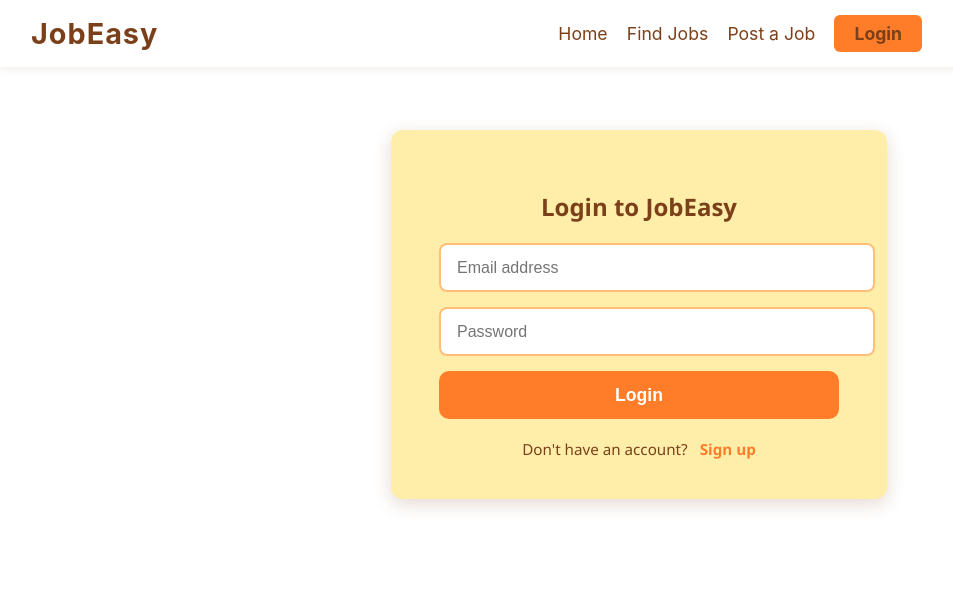
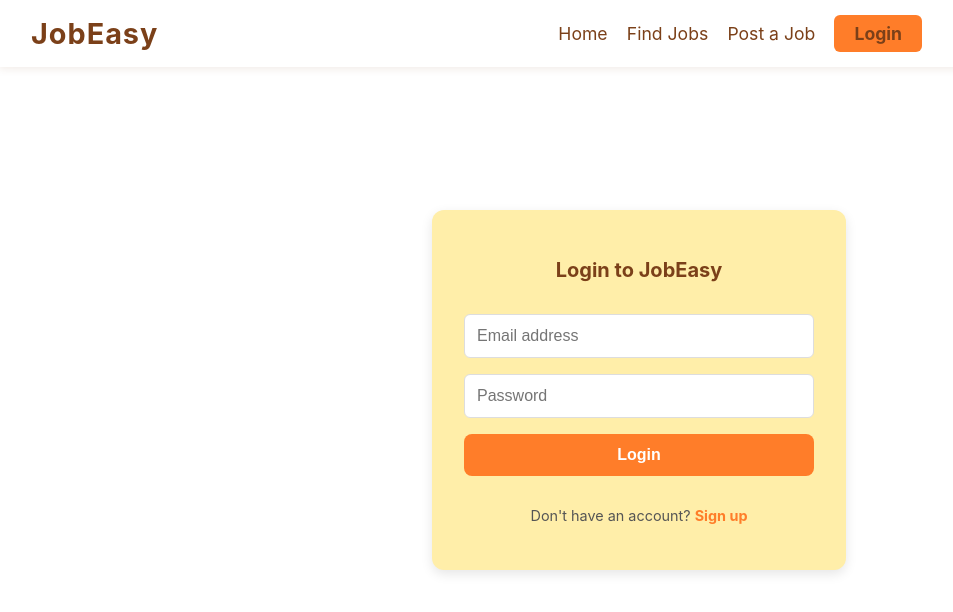
Before and after one commit to Adnan-Shaikh/JOB-EASY, a React (Create React App) app in the folder job-portal/: page /login in a window 1280 px wide. Shown: the top 612 px of the page, without its empty margins (1-954 px from the left). Built offline with nearby package versions, Linux system fonts and the light colour scheme.

Commit message:
Hard Coded the Login and Signup page again cause AI is Dumb

```diff
--- a/job-portal/src/App.js
+++ b/job-portal/src/App.js
@@ -7,6 +7,7 @@ import FindJobs from './findjobs';
 import PostJob from './postjobs';
 // import EmployeeProfile from './profile';
 import Login from './login';
+import Signup from './signup';
 import Team from './team';
 import Terms from './terms';
 
@@ -21,6 +22,7 @@ function App() {
         <Route path="/post-job" element={<PostJob />} />
         {/* <Route path="/profile" element={<EmployeeProfile />} /> */}
         <Route path="/login" element={<Login />} />
+        <Route path="/signup" element={<Signup />} />
         <Route path='/team' element={<Team/>}/>
         <Route path='/terms' element={<Terms/>}/>
         {/* Optional: Add a fallback 404 page route */}
--- a/job-portal/src/login.css
+++ b/job-portal/src/login.css
@@ -1,3 +1,17 @@
+/* :root {
+  --color-dark-brown: #7B4019;
+  --color-bright-orange: #FF7D29;
+  --color-soft-orange: #FFBF78;
+  --color-pale-yellow: #FFEEA9;
+}
+
+.Form-container{
+  width: 100%;
+}
+
+.Box{
+
+} */
 :root {
   --color-dark-brown: #7B4019;
   --color-bright-orange: #FF7D29;
@@ -5,64 +19,73 @@
   --color-pale-yellow: #FFEEA9;
 }
 
-.auth-container {
-  max-width: 400px;
-  margin: 60px auto;
-  background: var(--color-pale-yellow);
-  padding: 2.5rem 3rem;
-  border-radius: 12px;
-  box-shadow: 0 5px 18px rgba(123, 64, 25, 0.2);
-  text-align: center;
-  font-family: 'Segoe UI', Tahoma, Geneva, Verdana, sans-serif;
-  color: var(--color-dark-brown);
+.Form-container {
+  display: flex;
+  justify-content: center;
+  align-items: center;
+  min-height: 80vh;
 }
 
-.auth-container h2 {
-  margin-bottom: 20px;
-  font-weight: 700;
+.Box {
+  background: var(--color-pale-yellow);
+  padding: 2rem;
+  border-radius: 12px;
+  box-shadow: 0px 4px 12px rgba(0,0,0,0.1);
+  width: 350px;
+  display: flex;
+  flex-direction: column;
+  gap: 1rem;
 }
 
-.auth-form input {
-  width: 100%;
-  padding: 0.85rem 1rem;
-  margin-bottom: 15px;
-  border-radius: 8px;
-  border: 2px solid var(--color-soft-orange);
+.title {
+  text-align: center;
+  font-size: 1.25rem;
+  font-weight: bold;
+  color: var(--color-dark-brown);
+  margin-bottom: 1rem;
+}
+
+.input {
+  padding: 0.75rem;
+  border: 1px solid #ddd;
+  border-radius: 6px;
   font-size: 1rem;
   outline: none;
-  transition: border-color 0.25s;
 }
 
-.auth-form input:focus {
+.input:focus {
   border-color: var(--color-bright-orange);
+  box-shadow: 0px 0px 4px rgba(255, 125, 41, 0.5);
 }
 
-.auth-form button {
-  background-color: var(--color-bright-orange);
-  color: white;
-  font-weight: 700;
-  font-size: 1.1rem;
+.login-btn {
+  background: var(--color-bright-orange);
+  color: #fff;
+  font-size: 1rem;
+  font-weight: bold;
+  padding: 0.75rem;
   border: none;
-  border-radius: 10px;
-  padding: 0.85rem 0;
-  width: 100%;
+  border-radius: 8px;
   cursor: pointer;
   transition: background 0.3s;
 }
 
-.auth-form button:hover {
-  background-color: var(--color-soft-orange);
+.login-btn:hover {
+  background: #ff6a00;
 }
 
-.auth-toggle {
-  margin-top: 20px;
-  font-size: 0.95rem;
-  color: var(--color-dark-brown);
+.signup-text {
+  text-align: center;
+  font-size: 0.9rem;
+  color: #555;
 }
 
-.auth-toggle span {
+.signup-text a {
   color: var(--color-bright-orange);
-  cursor: pointer;
-  font-weight: 700;
-  margin-left: 8px;
+  font-weight: bold;
+  text-decoration: none;
 }
+
+.signup-text a:hover {
+  text-decoration: underline;
+}
--- a/job-portal/src/login.js
+++ b/job-portal/src/login.js
@@ -1,74 +1,38 @@
-import React, { useState } from 'react';
+// import './login.css';
+
+// const Loginform = () => {
+//   return(
+//     <div className='Form-container'>
+//       <Form action="/login" className='Box' method='POST'>
+
+//       </Form>
+//     </div>
+//   );
+
+// };
+
+// export default Loginform;
+
 import './login.css';
 
-const LoginSignup = () => {
-  const [isLogin, setIsLogin] = useState(true);
-  const [formData, setFormData] = useState({
-    email: '',
-    password: '',
-    username: '',
-  });
+const Loginform = () => {
+  return (
+    <div className="Form-container">
+      <form action="/login" className="Box" method="POST">
+        <h2 className="title">Login to JobEasy</h2>
 
-  const toggleForm = () => {
-    setIsLogin(!isLogin);
-    setFormData({ email: '', password: '', username: '' }); // reset form
-  };
+        <input type="email" name="email" placeholder="Email address" required className="input"/>
 
-  const handleChange = (e) => {
-    const { name, value } = e.target;
-    setFormData(prev => ({ ...prev, [name]: value }));
-  };
+        <input type="password" name="password" placeholder="Password" required className="input" />
 
-  const handleSubmit = (e) => {
-    e.preventDefault();
-    // Handle auth logic: call backend API for login/signup
-    if (isLogin) {
-      console.log('Logging in:', formData);
-    } else {
-      console.log('Signing up:', formData);
-    }
-  };
+        <button type="submit" className="login-btn">Login</button>
 
-  return (
-    <div className="auth-container">
-      <h2>{isLogin ? "Login to JobEasy" : "Create Your Account"}</h2>
-      <form onSubmit={handleSubmit} className="auth-form">
-        {!isLogin && (
-          <input
-            type="text"
-            name="username"
-            value={formData.username}
-            onChange={handleChange}
-            placeholder="Username"
-            required
-          />
-        )}
-        <input
-          type="email"
-          name="email"
-          value={formData.email}
-          onChange={handleChange}
-          placeholder="Email address"
-          required
-        />
-        <input
-          type="password"
-          name="password"
-          value={formData.password}
-          onChange={handleChange}
-          placeholder="Password"
-          required
-        />
-        <button type="submit">{isLogin ? "Login" : "Sign Up"}</button>
+        <p className="signup-text">
+          Don't have an account? <a href="/signup">Sign up</a>
+        </p>
       </form>
-      <div className="auth-toggle">
-        {isLogin ? "Don't have an account?" : "Already have an account?"}
-        <span onClick={toggleForm}>
-          {isLogin ? " Sign up" : " Login"}
-        </span>
-      </div>
     </div>
   );
 };
 
-export default LoginSignup;
+export default Loginform;
--- /dev/null
+++ b/job-portal/src/signup.js
@@ -0,0 +1,43 @@
+import './login.css';
+
+const Signupform = () => {
+  return (
+    <div className="Form-container">
+      <form action="/signup" className="Box" method="POST">
+        <h2 className="title">Create Your Account</h2>
+
+        <input
+          type="text"
+          name="username"
+          placeholder="Username"
+          required
+          className="input"
+        />
+
+        <input
+          type="email"
+          name="email"
+          placeholder="Email address"
+          required
+          className="input"
+        />
+
+        <input
+          type="password"
+          name="password"
+          placeholder="Password"
+          required
+          className="input"
+        />
+
+        <button type="submit" className="login-btn">Sign Up</button>
+
+        <p className="signup-text">
+          Already have an account? <a href="/login">Login</a>
+        </p>
+      </form>
+    </div>
+  );
+};
+
+export default Signupform;
```
